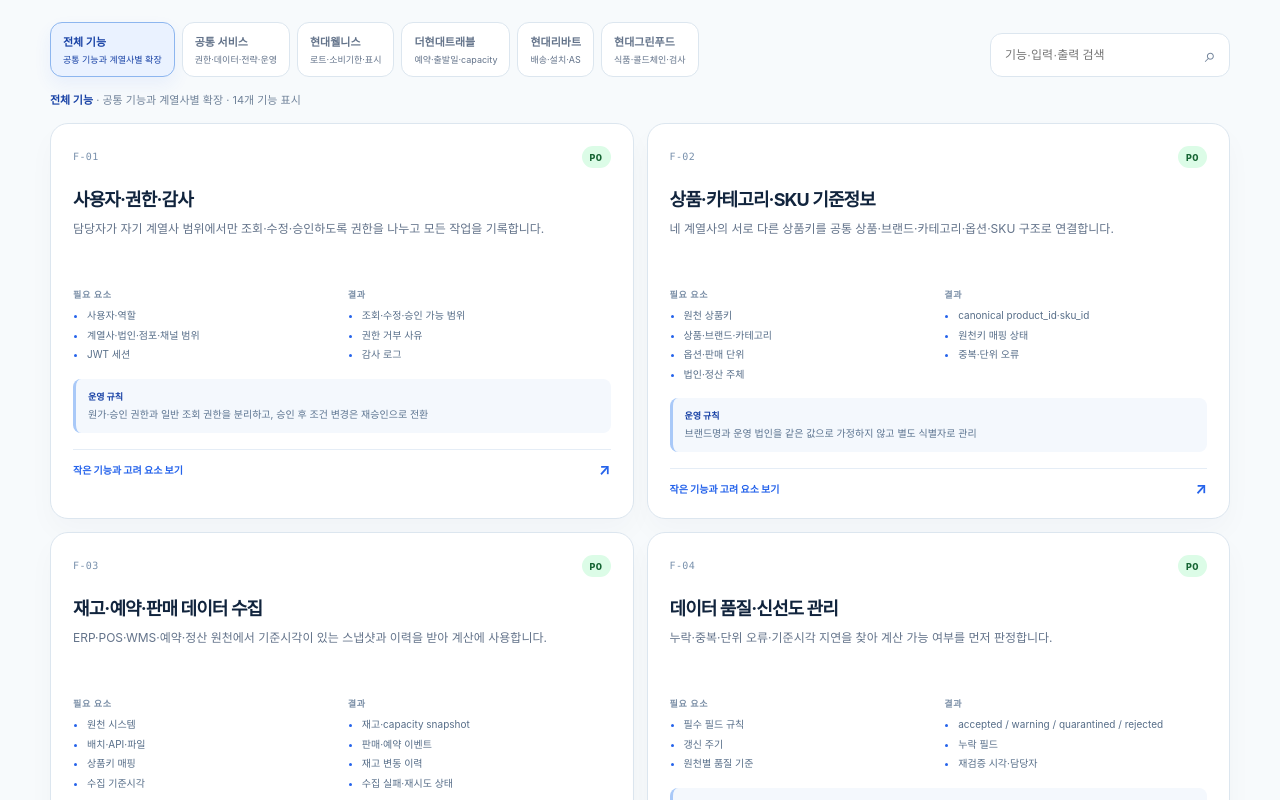
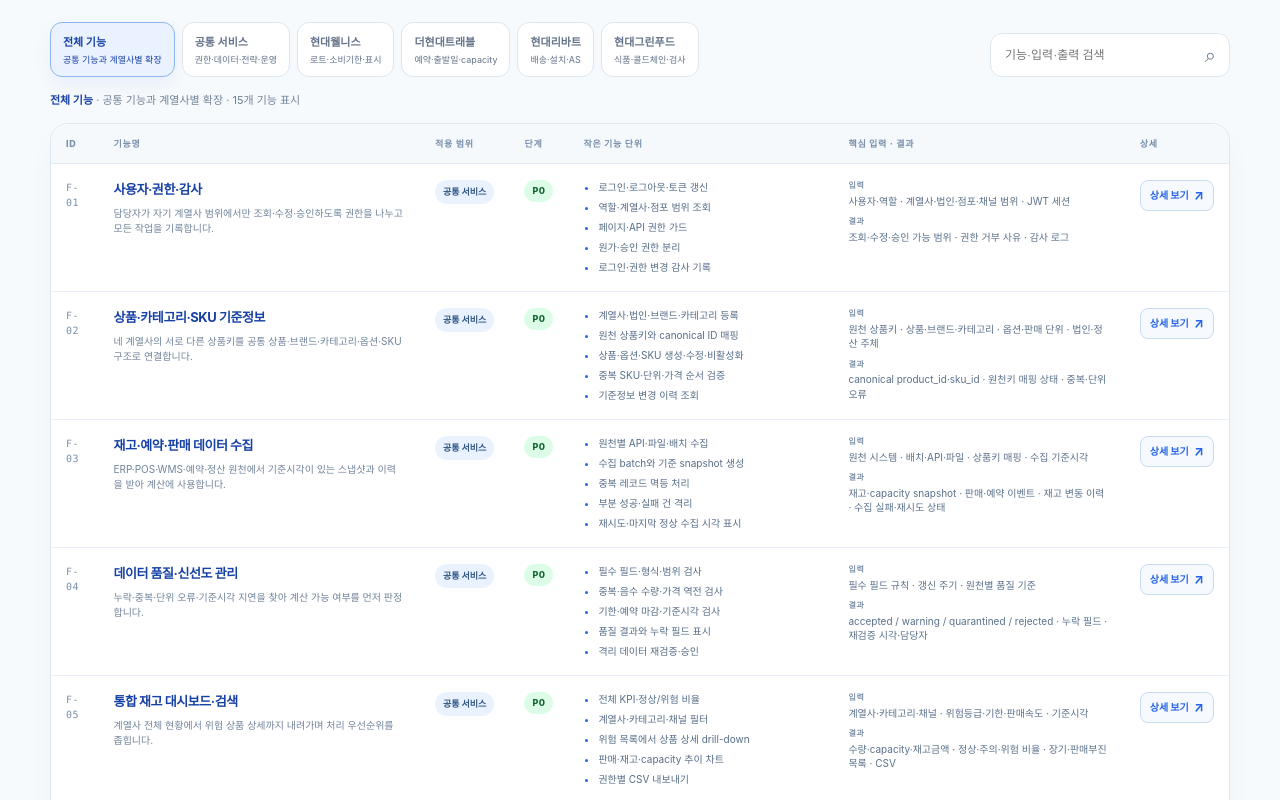
Before and after one commit to kimjunha1231/stock, a Next.js app in the folder explainer-site/: page /capabilities in a window 1280 px wide. Shown: the part 1080-1880 px from the top of the page. Built offline with nearby package versions, Linux system fonts and the light colour scheme.

Commit message:
Update capability specification tables

```diff
--- a/explainer-site/src/app/capabilities/page.tsx
+++ b/explainer-site/src/app/capabilities/page.tsx
@@ -105,11 +105,11 @@
     rule: '실제값이 없으면 임의 숫자를 표시하지 않고 미수집 상태로 표시',
   },
   {
-    id: 'F-12', track: 'common', title: '알림·운영·관제', phase: 'P1',
-    summary: '위험·데이터 차단·승인·배치·Teams·AI 오류를 담당자와 운영자가 추적합니다.',
-    inputs: ['이벤트·임계값', '수신자·채널', 'request_id·batch_id'],
-    outputs: ['앱 알림', 'Teams 알림', 'Sentry·ELK 로그', 'Prometheus/Grafana 지표'],
-    rule: '재시도·멱등성·실패 원인·마지막 정상 시각을 함께 남김',
+    id: 'F-12', track: 'common', title: '운영·이력·관제', phase: 'P1',
+    summary: '데이터 동기화부터 위험분석·전략·Teams 전송까지의 이력을 남기고, 시스템 오류는 운영자가 확인합니다.',
+    inputs: ['배치·분석·전략 이벤트', 'request_id·batch_id', '모니터링 기준'],
+    outputs: ['기능별 실행 이력', 'Sentry·ELK 로그', 'Prometheus/Grafana 지표', '실패 원인·재시도 상태'],
+    rule: '업무 알림은 꼭 필요한 상태만 보여주고, 개발·배치 오류는 Grafana와 운영 로그로 확인',
   },
   {
     id: 'F-13', track: 'common', title: '교차 계열사 번들·재고 이동', phase: 'P2',
@@ -124,6 +124,13 @@
     inputs: ['approved strategy', '판매 가능 재고', '공개 가격·혜택', '법적 표시'],
     outputs: ['상품 목록·상세', '할인·번들 정보', '재고 부족·판매 제한 상태'],
     rule: '초기에는 장바구니·결제 없이 조회 화면만 준비',
+  },
+  {
+    id: 'F-15', track: 'common', title: '수요예측', phase: 'P0',
+    summary: '최근 판매 흐름을 바탕으로 앞으로 얼마나 팔릴지 계산해 위험재고 판단과 전략 시뮬레이션에 전달합니다.',
+    inputs: ['최근 판매이력', '품절·취소·반품 정보', '할인·프로모션·시즌 조건'],
+    outputs: ['기본 일일수요', '조건 반영 예상 판매량', '예상 소진일', '예측 기준·신뢰 상태'],
+    rule: '판매이력이 부족한 상품은 같은 카테고리 평균을 사용하거나 예측 부족 상태로 표시',
   },
 ];
 
@@ -190,9 +197,9 @@
     done: ['전략별 예상·실제 비교 가능', '오차 원인을 계열사별로 분류', '검증된 결과만 이후 예측 모델에 사용'],
   },
   'F-12': {
-    micro: ['위험·품질·승인 알림 규칙', '앱·Teams 수신자·채널 설정', '배치·API·AI 오류 모니터링', '재시도·멱등키·실패 원인 기록', '운영 대시보드·보존 정책'],
-    considerations: ['알림 폭주 방지를 위한 묶음·중복 제거', 'request_id·batch_id·strategy_id 상관관계', '민감 데이터가 로그와 Teams에 남지 않음'],
-    done: ['중요 이벤트가 담당자에게 전달', '실패 원인과 마지막 정상 상태 확인', '운영자가 재시도하고 결과 추적'],
+    micro: ['계열사 데이터 동기화 이력 저장', '위험재고 분석 이력 저장', '수요예측·AI 전략 생성 이력 저장', '전략 수정·Teams 전송 이력 저장', '배치·API·AI 오류 모니터링', '재시도·멱등키·실패 원인 기록'],
+    considerations: ['업무 알림을 과도하게 만들지 않고 필요한 상태만 표시', 'request_id·batch_id·strategy_id로 앞뒤 결과 연결', '민감한 원가·개인정보가 로그와 Teams에 남지 않음'],
+    done: ['각 기능의 실행 시각·결과·담당 범위가 남음', '실패 원인과 마지막 정상 상태 확인', '운영자가 실패 건을 재시도하고 결과 추적'],
   },
   'F-13': {
     micro: ['구성 상품 검색·번들 편집', '구성 수량·판매가·재고 예약', '품절·법적 제한 검증', '계열사별 매출·마진 배분', '번들 승인·판매 제한 상태'],
@@ -203,6 +210,11 @@
     micro: ['승인 상품 목록·상세 조회', '공개 가격·혜택·재고 상태 표시', '법적 표시·주의사항 노출', '재고 부족·판매 제한 표시', '장바구니·결제 없이 읽기 전용 제공'],
     considerations: ['승인되지 않은 상품·원가·내부 위험정보 노출 금지', '고객용 문구와 담당자용 계산 근거 분리', '실시간 재고 부족 시 표시 상태 갱신'],
     done: ['고객이 승인된 상품만 조회', '판매 제한 사유가 안전한 문구로 표시', 'P2 범위임을 운영 화면과 데이터에 표시'],
+  },
+  'F-15': {
+    micro: ['최근 28일 판매이력 조회', '취소·반품·품절일을 구분', '최근 기간별 평균 판매량 계산', '할인·프로모션·시즌·요일 보정', '판매기간별 예상량·소진일 계산', '예측에 사용한 기준 저장'],
+    considerations: ['품절일을 판매 부진으로 잘못 계산하지 않음', '신규 상품은 카테고리 평균 또는 예측 부족으로 표시', '예상량이 현재 가용 재고를 넘지 않도록 제한', '계열사별 단위와 예약 capacity를 구분'],
+    done: ['상품별 예상 판매량과 계산 기준이 표시', '판매이력이 부족하면 상태가 명확히 표시', '같은 입력과 버전으로 결과를 다시 계산 가능'],
   },
 };
 
@@ -227,8 +239,8 @@
       <div className="capability-modal-header"><div><div className="capability-modal-meta"><span className="capability-id">{capability.id}</span><PhaseBadge phase={capability.phase} /></div><h2 id={`capability-modal-title-${capability.id}`}>{capability.title}</h2></div><button type="button" className="capability-modal-close" aria-label="기능 상세 닫기" onClick={onClose}>×</button></div>
       <p className="capability-modal-summary">{capability.summary}</p>
       <div className="capability-modal-contract"><div><span>필요 요소</span><strong>{capability.inputs.join(' · ')}</strong></div><div><span>결과</span><strong>{capability.outputs.join(' · ')}</strong></div></div>
-      <div className="capability-modal-grid"><div><span className="capability-label">작은 기능 단위</span><ol>{details.micro.map((item) => <li key={item}>{item}</li>)}</ol></div><div><span className="capability-label">고려할 요소</span><ul>{details.considerations.map((item) => <li key={item}>{item}</li>)}</ul></div></div>
-      <div className="capability-modal-done"><span className="capability-label">완료 기준</span><ul>{details.done.map((item) => <li key={item}>{item}</li>)}</ul></div>
+      <div className="capability-modal-section"><div className="capability-modal-section-title"><span className="capability-label">세부 기능</span><p>이 기능을 실제 화면과 서버에서 나눠 만들 때 필요한 작은 단위입니다.</p></div><div className="capability-detail-table-wrap"><table className="capability-detail-table"><caption className="sr-only">세부 기능과 고려 요소, 완료 기준</caption><thead><tr><th scope="col">번호</th><th scope="col">세부 기능</th><th scope="col">고려할 요소</th><th scope="col">완료 기준</th></tr></thead><tbody>{details.micro.map((item, index) => <tr key={item}><td>{String(index + 1).padStart(2, '0')}</td><td>{item}</td><td>{details.considerations[index] ?? '앞 단계의 데이터와 연결되는지 확인'}</td><td>{details.done[index] ?? '오류·빈 상태에서도 사용자가 다음 행동을 알 수 있음'}</td></tr>)}</tbody></table></div></div>
+      <div className="capability-modal-done"><span className="capability-label">범위 메모</span><ul><li>현재는 {capability.phase === 'P2' ? '화면과 데이터 구조를 우선 준비하는 후순위 범위' : '핵심 시연과 검증을 위해 구현하는 범위'}입니다.</li><li>실제 외부 시스템 연동이나 운영 정책이 확정되면 해당 세부 기준을 다시 확인합니다.</li></ul></div>
       <div className="capability-modal-rule"><span>핵심 운영 규칙</span><p>{capability.rule}</p></div>
     </section>
   </div>;
@@ -298,7 +310,7 @@
       <section className="section capability-section">
         <div className="container">
           <div className="capability-stats">
-            <div><strong>14</strong><span>기능 계약</span></div>
+            <div><strong>15</strong><span>기능 계약</span></div>
             <div><strong>4</strong><span>계열사 프로필</span></div>
             <div><strong>5</strong><span>서비스 레이어</span></div>
             <div><strong>P0 → P2</strong><span>단계별 범위</span></div>
@@ -311,14 +323,26 @@
             <label className="capability-search"><span className="sr-only">기능 검색</span><input value={query} onChange={(event) => setQuery(event.target.value)} placeholder="기능·입력·출력 검색" /><span aria-hidden="true">⌕</span></label>
           </div>
           <p className="capability-filter-note"><strong>{currentTrack.label}</strong> · {currentTrack.hint} · {visibleCapabilities.length}개 기능 표시</p>
-          <div className="capability-card-grid">
-            {visibleCapabilities.map((capability) => <article className="capability-card capability-card-clickable" key={capability.id} role="button" tabIndex={0} aria-label={`${capability.id} ${capability.title} 상세 보기`} onClick={() => setOpenCapabilityId(capability.id)} onKeyDown={(event) => { if (event.key === 'Enter' || event.key === ' ') { event.preventDefault(); setOpenCapabilityId(capability.id); } }}>
-              <div className="capability-card-top"><span className="capability-id">{capability.id}</span><PhaseBadge phase={capability.phase} /></div>
-              <h3>{capability.title}</h3><p className="capability-summary">{capability.summary}</p>
-              <div className="capability-card-columns"><div><span className="capability-label">필요 요소</span><ul>{capability.inputs.map((input) => <li key={input}>{input}</li>)}</ul></div><div><span className="capability-label">결과</span><ul>{capability.outputs.map((output) => <li key={output}>{output}</li>)}</ul></div></div>
-              <div className="capability-rule"><span>운영 규칙</span><p>{capability.rule}</p></div>
-              <span className="capability-card-open">작은 기능과 고려 요소 보기 <b aria-hidden="true">↗</b></span>
-            </article>)}
+          <div className="capability-table-wrap">
+            <table className="capability-table">
+              <caption className="sr-only">기능별 상세 명세 표. 상세 보기를 누르면 고려 요소와 완료 기준을 확인할 수 있습니다.</caption>
+              <thead><tr><th scope="col">ID</th><th scope="col">기능명</th><th scope="col">적용 범위</th><th scope="col">단계</th><th scope="col">작은 기능 단위</th><th scope="col">핵심 입력 · 결과</th><th scope="col">상세</th></tr></thead>
+              <tbody>
+                {visibleCapabilities.map((capability) => {
+                  const details = capabilityDetails[capability.id];
+                  const trackLabel = tracks.find((track) => track.id === capability.track)?.label ?? '공통 서비스';
+                  return <tr key={capability.id}>
+                    <td><span className="capability-id">{capability.id}</span></td>
+                    <td><button type="button" className="capability-table-title" onClick={() => setOpenCapabilityId(capability.id)}><strong>{capability.title}</strong><span>{capability.summary}</span></button></td>
+                    <td><span className={`capability-table-scope capability-table-scope-${capability.track}`}>{trackLabel}</span></td>
+                    <td><PhaseBadge phase={capability.phase} /></td>
+                    <td><ul className="capability-table-list">{details.micro.map((item) => <li key={item}>{item}</li>)}</ul></td>
+                    <td><div className="capability-table-contract"><span><b>입력</b>{capability.inputs.join(' · ')}</span><span><b>결과</b>{capability.outputs.join(' · ')}</span></div></td>
+                    <td><button type="button" className="capability-table-detail" onClick={() => setOpenCapabilityId(capability.id)}>상세 보기 <b aria-hidden="true">↗</b></button></td>
+                  </tr>;
+                })}
+              </tbody>
+            </table>
           </div>
           {visibleCapabilities.length === 0 && <div className="capability-empty"><strong>검색 결과가 없습니다.</strong><p>다른 기능명이나 입력 요소로 검색해 보세요.</p></div>}
         </div>
--- a/explainer-site/src/app/globals.css
+++ b/explainer-site/src/app/globals.css
@@ -337,6 +337,32 @@
 .capability-search > span:last-child { position: absolute; top: 10px; right: 14px; color: #71839a; font-size: 20px; }
 .capability-filter-note { margin: 0 0 16px; color: #71839a; font-size: 11px; }
 .capability-filter-note strong { color: var(--blue-dark); }
+.capability-table-wrap { overflow-x: auto; border: 1px solid var(--line); border-radius: 18px; background: var(--white); box-shadow: 0 13px 28px #11243d07; }
+.capability-table { width: 100%; min-width: 1120px; border-collapse: separate; border-spacing: 0; text-align: left; }
+.capability-table th { padding: 13px 15px; color: #7890ac; border-bottom: 1px solid #dfe9f3; background: #f6f9fc; font-size: 9px; font-weight: 850; letter-spacing: .08em; text-transform: uppercase; white-space: nowrap; }
+.capability-table th:first-child { border-top-left-radius: 17px; }
+.capability-table th:last-child { border-top-right-radius: 17px; }
+.capability-table td { padding: 16px 15px; vertical-align: top; border-bottom: 1px solid #e8eff6; color: #566d88; font-size: 10px; line-height: 1.5; }
+.capability-table tbody tr:last-child td { border-bottom: 0; }
+.capability-table tbody tr:hover { background: #fbfdff; }
+.capability-table-title { display: grid; gap: 6px; min-width: 210px; padding: 0; color: var(--ink); text-align: left; border: 0; background: transparent; cursor: pointer; }
+.capability-table-title strong { color: var(--blue-dark); font-size: 13px; letter-spacing: -.035em; }
+.capability-table-title span { color: #71839a; font-size: 10px; line-height: 1.55; }
+.capability-table-title:hover strong, .capability-table-title:focus-visible strong { color: var(--blue); text-decoration: underline; text-underline-offset: 3px; }
+.capability-table-title:focus-visible, .capability-table-detail:focus-visible { outline: 3px solid #dbeafe; outline-offset: 3px; border-radius: 5px; }
+.capability-table-scope { display: inline-flex; padding: 5px 8px; border-radius: 999px; color: #315985; background: #eaf2ff; font-size: 9px; font-weight: 800; white-space: nowrap; }
+.capability-table-scope-wellness { color: #166534; background: #dcfce7; }
+.capability-table-scope-travel { color: #1d4ed8; background: #dbeafe; }
+.capability-table-scope-livart { color: #92400e; background: #fef3c7; }
+.capability-table-scope-greenfood { color: #115e59; background: #ccfbf1; }
+.capability-table-list { display: grid; gap: 5px; min-width: 235px; padding-left: 15px; margin: 0; }
+.capability-table-list li::marker { color: var(--blue); }
+.capability-table-contract { display: grid; gap: 8px; min-width: 195px; }
+.capability-table-contract span { display: block; color: #5b718b; font-size: 10px; line-height: 1.45; }
+.capability-table-contract b { display: block; margin-bottom: 2px; color: #7b8fa7; font-size: 8px; letter-spacing: .08em; text-transform: uppercase; }
+.capability-table-detail { display: inline-flex; align-items: center; gap: 5px; padding: 7px 9px; color: var(--blue); border: 1px solid #c8dcf5; border-radius: 8px; background: #f6faff; font-size: 10px; font-weight: 800; white-space: nowrap; cursor: pointer; }
+.capability-table-detail:hover { border-color: #8db6ef; background: #eaf2ff; }
+.capability-table-detail b { font-size: 13px; line-height: 1; }
 .capability-card-grid { display: grid; grid-template-columns: repeat(2, minmax(0, 1fr)); gap: 13px; }
 .capability-card { min-width: 0; padding: 22px; border: 1px solid var(--line); border-radius: 18px; background: var(--white); box-shadow: 0 13px 28px #11243d07; }
 .capability-card-clickable { cursor: pointer; transition: border-color .2s ease, box-shadow .2s ease, transform .2s ease; }
@@ -412,7 +438,7 @@
 .capability-open strong { color: var(--blue-dark); font-size: 12px; }
 .capability-open span { color: #5d7692; font-size: 11px; line-height: 1.6; }
 .capability-modal-overlay { position: fixed; z-index: 120; inset: 0; display: grid; place-items: center; padding: 24px; background: #0d1f36b8; backdrop-filter: blur(6px); }
-.capability-modal { width: min(920px, 100%); max-height: min(820px, calc(100vh - 48px)); overflow-y: auto; padding: 30px; color: var(--ink); border: 1px solid #cbdced; border-radius: 23px; background: var(--white); box-shadow: 0 30px 80px #081a3042; }
+.capability-modal { width: min(1120px, 100%); max-height: min(840px, calc(100vh - 48px)); overflow-y: auto; padding: 30px; color: var(--ink); border: 1px solid #cbdced; border-radius: 23px; background: var(--white); box-shadow: 0 30px 80px #081a3042; }
 .capability-modal-header { display: flex; justify-content: space-between; align-items: flex-start; gap: 20px; }
 .capability-modal-meta { display: flex; align-items: center; gap: 9px; }
 .capability-modal h2 { margin: 13px 0 0; font-size: clamp(25px, 4vw, 39px); letter-spacing: -.065em; line-height: 1.05; }
@@ -428,6 +454,19 @@
 .capability-modal-grid ol, .capability-modal-grid ul, .capability-modal-done ul { display: grid; gap: 8px; margin: 0; padding-left: 19px; }
 .capability-modal-grid li, .capability-modal-done li { color: #5b718b; font-size: 11px; line-height: 1.55; }
 .capability-modal-grid li::marker { color: var(--blue); font-weight: 800; }
+.capability-modal-section { margin-top: 20px; }
+.capability-modal-section-title { display: flex; align-items: baseline; justify-content: space-between; gap: 18px; margin-bottom: 9px; }
+.capability-modal-section-title .capability-label { margin: 0; color: var(--blue-dark); }
+.capability-modal-section-title p { margin: 0; color: #71839a; font-size: 10px; }
+.capability-detail-table-wrap { overflow-x: auto; border: 1px solid #d9e6f2; border-radius: 13px; }
+.capability-detail-table { width: 100%; min-width: 780px; border-collapse: collapse; text-align: left; }
+.capability-detail-table th { padding: 10px 12px; color: #7890ac; background: #f5f9fd; border-bottom: 1px solid #d9e6f2; font-size: 9px; font-weight: 850; white-space: nowrap; }
+.capability-detail-table td { padding: 11px 12px; color: #536d88; border-bottom: 1px solid #e8eff6; font-size: 10px; line-height: 1.5; vertical-align: top; }
+.capability-detail-table tbody tr:last-child td { border-bottom: 0; }
+.capability-detail-table td:first-child { width: 42px; color: var(--blue); font: 10px ui-monospace, SFMono-Regular, Menlo, monospace; }
+.capability-detail-table td:nth-child(2) { min-width: 170px; color: var(--ink); font-weight: 750; }
+.capability-detail-table td:nth-child(3) { min-width: 210px; }
+.capability-detail-table td:nth-child(4) { min-width: 210px; color: #17734f; }
 .capability-modal-done { margin-top: 14px; padding: 18px 19px; border-left: 3px solid var(--green); border-radius: 9px; background: #effbf6; }
 .capability-modal-done .capability-label { color: #17734f; }
 .capability-modal-done li::marker { color: var(--green); }
@@ -479,6 +518,8 @@
   .capability-toolbar { grid-template-columns: 1fr; align-items: stretch; }
   .capability-card-grid, .formula-contract-grid { grid-template-columns: 1fr; }
   .capability-modal-grid, .capability-modal-contract { grid-template-columns: 1fr; }
+  .capability-modal-section-title { display: block; }
+  .capability-modal-section-title p { margin-top: 5px; }
   .affiliate-profile-grid { grid-template-columns: repeat(2, minmax(0, 1fr)); }
   .capability-layer-grid { grid-template-columns: repeat(3, minmax(0, 1fr)); }
   .affiliate-detail-head { grid-template-columns: 1fr; gap: 18px; }
```
Also changed, not shown: 47 other files (tests, documents, lock files or other folders).
